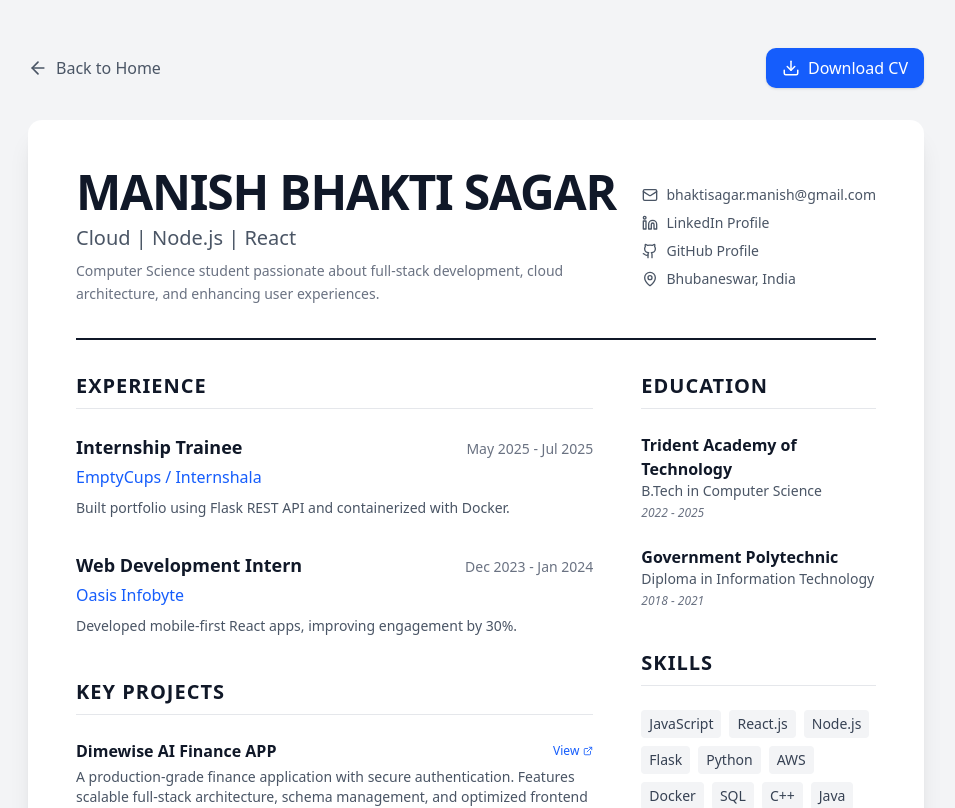
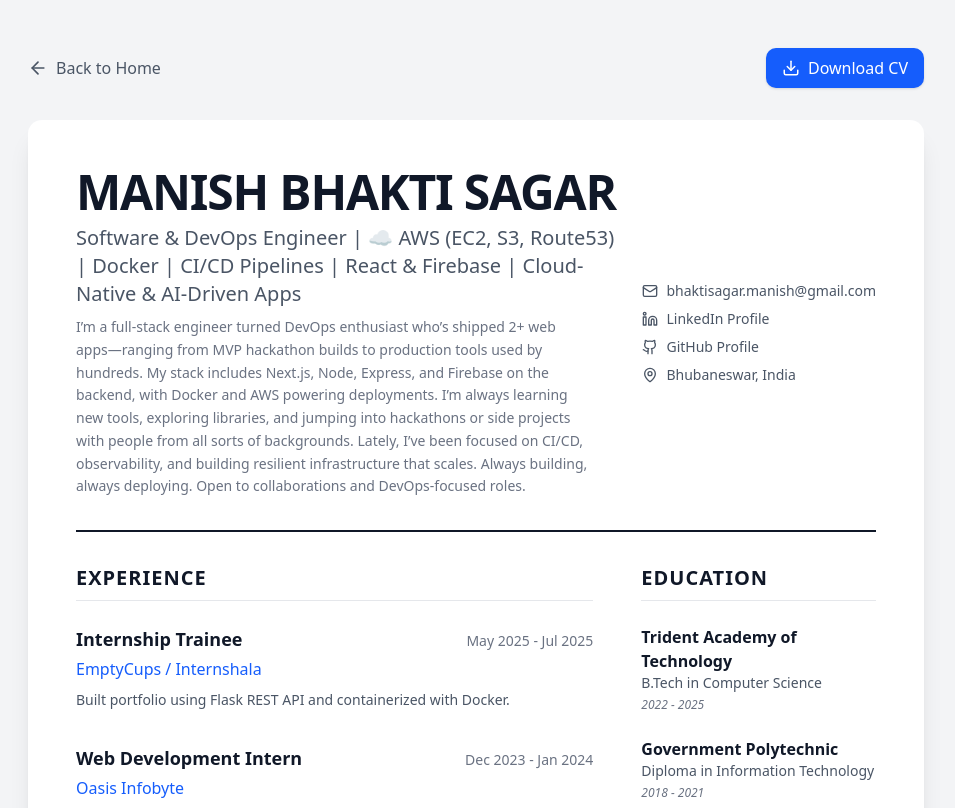
Before and after one commit to Manish881-hub/my-portfolio, a Next.js app: page /cv in a window 1280 px wide. Shown: the top 808 px of the page, without its empty margins (164-1119 px from the left). Built offline with nearby package versions, Linux system fonts and the light colour scheme.

Commit message:
feat: add portfolio data including profile.

```diff
--- a/src/data/portfolioData.ts
+++ b/src/data/portfolioData.ts
@@ -2,8 +2,8 @@ import { Github, Twitter, Linkedin, Globe, Code, Mail } from 'lucide-react';
 
 export const PROFILE = {
     name: "Manish Bhakti Sagar",
-    role: "Cloud | Node.js | React",
-    tagline: "Computer Science student passionate about full-stack development, cloud architecture, and enhancing user experiences.",
+    role: "Software & DevOps Engineer | ☁️ AWS (EC2, S3, Route53) | Docker | CI/CD Pipelines | React & Firebase | Cloud-Native & AI-Driven Apps",
+    tagline: "I’m a full-stack engineer turned DevOps enthusiast who’s shipped 2+ web apps—ranging from MVP hackathon builds to production tools used by hundreds. My stack includes Next.js, Node, Express, and Firebase on the backend, with Docker and AWS powering deployments. I’m always learning new tools, exploring libraries, and jumping into hackathons or side projects with people from all sorts of backgrounds. Lately, I’ve been focused on CI/CD, observability, and building resilient infrastructure that scales. Always building, always deploying. Open to collaborations and DevOps-focused roles.",
     location: "Bhubaneswar, Odisha, India",
     email: "bhaktisagar.manish@gmail.com",
     socials: {
```
